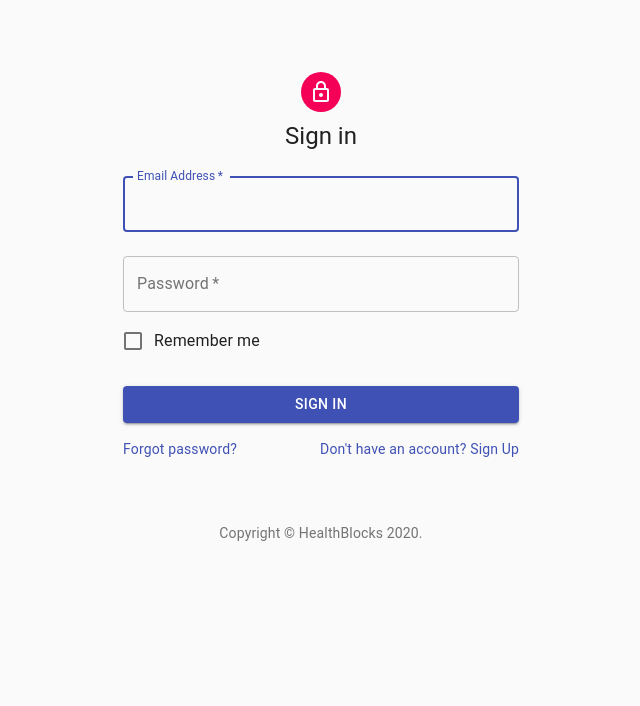
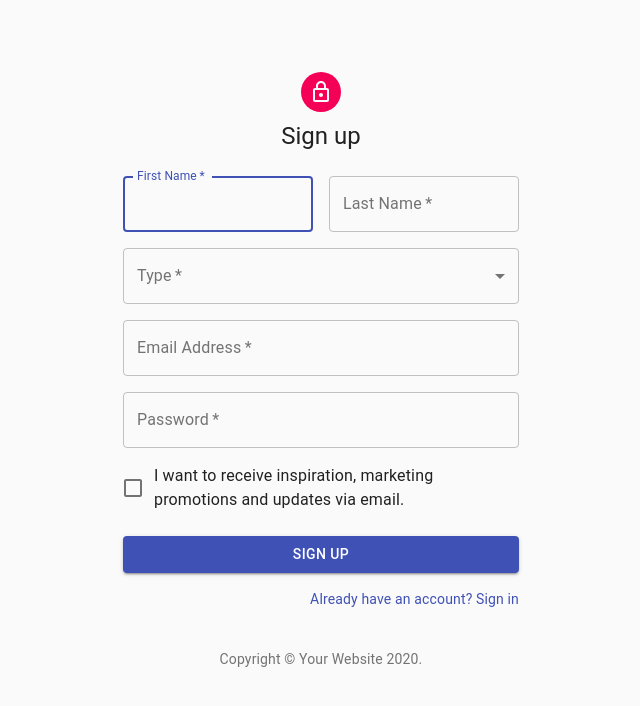
Before and after one commit to pratik3098/DappIIFinalProject, a React (Create React App) app in the folder healthblocks/: page / in a window 1280 px wide. Shown: the top 706 px of the page, without its empty margins (319-959 px from the left). Built offline with nearby package versions, Linux system fonts and the light colour scheme.

Commit message:
route to signup form added

```diff
--- a/healthblocks/src/App.js
+++ b/healthblocks/src/App.js
@@ -28,11 +28,14 @@ export default function App() {
           <Route path="/signup">
             <SignUp />
           </Route>
-          <Route path="/submit">
+          <Route path="/signupform">
+            <SignUpForm />
+          </Route>
+          <Route path="/dashboard">
             <SignIn />
           </Route>
           <Route path="/">
-            <SignIn />
+            <SignUp />
           </Route>
         </Switch>
       </div>
--- a/healthblocks/src/components/SignIn.js
+++ b/healthblocks/src/components/SignIn.js
@@ -13,7 +13,11 @@ import Typography from '@material-ui/core/Typography';
 import { makeStyles } from '@material-ui/core/styles';
 import Container from '@material-ui/core/Container';
 import axios from 'axios';
-import {server} from '../configData.js'
+import {server} from '../configData.js';
+import {
+  useHistory,
+  BrowserRouter as Router,
+} from "react-router-dom";
 
 
 
@@ -51,6 +55,7 @@ const useStyles = makeStyles((theme) => ({
 }));
 
 export default function SignIn() {
+  const history = useHistory()
   const classes = useStyles();
   const[email, setEmail]=React.useState('')
   const[password, setPassowrd]= React.useState('')
@@ -70,6 +75,8 @@ export default function SignIn() {
       email: email,
       password: password
     })
+      history.push("/admin")
+
   }
   return (
     <Container component="main" maxWidth="xs">
--- a/healthblocks/src/components/SignUp.js
+++ b/healthblocks/src/components/SignUp.js
@@ -1,4 +1,4 @@
-import React from 'react';
+import React, { Children } from 'react';
 import Avatar from '@material-ui/core/Avatar';
 import Button from '@material-ui/core/Button';
 import CssBaseline from '@material-ui/core/CssBaseline';
@@ -16,6 +16,14 @@ import InputLabel from "@material-ui/core/InputLabel";
 import FormControl from "@material-ui/core/FormControl";
 import Select from "@material-ui/core/Select";
 import Regex from "regex";
+import axios from 'axios';
+import {
+  useHistory,
+  Route,
+  BrowserRouter as Router,
+  useParams
+} from "react-router-dom";
+import {server} from '../configData.js'
 const emailvalidationPattern= `^[_A-Za-z0-9-\\+]+(\\.[_A-Za-z0-9-]+)*@[A-Za-z0-9-]+(\\.[A-Za-z0-9]+)*(\\.[A-Za-z]{2,})$;`
 const regex = new Regex(emailvalidationPattern);
 function Copyright() {
@@ -52,10 +60,18 @@ const useStyles = makeStyles((theme) => ({
 }));
 
 export default function SignUp() {
-  const classes = useStyles();
+  const classes = useStyles()
+  const history = useHistory()
+  const {dt}= useParams()
   const [state, setState] = React.useState({
     type: ""
   });
+
+  const [firstName, setFirstName]=React.useState('')
+  const [lastName, setLastName]=React.useState('')
+  const [type, setType]=React.useState('')
+  const[email,setEmail]=React.useState('')
+  const[password, setPassword]=React.useState('')
   function NativeSelects() {
 
     const classes = useStyles();
@@ -67,6 +83,7 @@ export default function SignUp() {
         ...state,
         [name]: event.target.value
       });
+      setType(event.target.value)
     };
 
     return (
@@ -98,9 +115,28 @@ export default function SignUp() {
     );
   }
 
-  const onClickRedirect= event =>{
+  const OnSubmitForm= (ev) =>{
 
-    console.log("Type: "+state["type"])
+   let  data= {
+      email: email,
+      password: password,
+      fname: firstName,
+      lname:lastName,
+      type: type
+    }
+
+    axios.post('http://'+server.host+':'+server.port+'/auth',{
+      data: data
+    })
+
+    // if(type==="Doctor" || type==="Pharmacy")
+      history.push({pathname: "/signupform", state: data})
+    // else if (type==="Patient")
+    // history.push("/dashboard")
+
+
+
+
   }
 
   return (
@@ -113,7 +149,7 @@ export default function SignUp() {
         <Typography component="h1" variant="h5">
           Sign up
         </Typography>
-        <form method="POST" className={classes.form} noValidate action="/submit">
+        <form  className={classes.form} noValidate >
           <Grid container spacing={2}>
             <Grid item xs={12} sm={6}>
               <TextField
@@ -121,6 +157,7 @@ export default function SignUp() {
                 name="firstName"
                 variant="outlined"
                 required
+                onChange={(ev)=>{ setFirstName(ev.target.value)}}
                 fullWidth
                 id="firstName"
                 label="First Name"
@@ -133,6 +170,7 @@ export default function SignUp() {
                 variant="outlined"
                 required
                 fullWidth
+                onChange={(ev)=>{ setLastName(ev.target.value)}}
                 id="lastName"
                 label="Last Name"
                 name="lastName"
@@ -150,6 +188,7 @@ export default function SignUp() {
                 id="email"
                 label="Email Address"
                 name="email"
+                onChange={(ev)=>{ setEmail(ev.target.value)}}
                 autoComplete="email"
               />
             </Grid>
@@ -162,6 +201,7 @@ export default function SignUp() {
                 label="Password"
                 type="password"
                 id="password"
+                onChange={(ev)=>{ setPassword(ev.target.value)}}
                 autoComplete="current-password"
               />
             </Grid>
@@ -173,7 +213,7 @@ export default function SignUp() {
             </Grid>
           </Grid>
           <Button
-           type="submit"
+            onClick={OnSubmitForm}
             fullWidth
             variant="contained"
             color="primary"
--- a/healthblocks/src/components/SignUpForm.js
+++ b/healthblocks/src/components/SignUpForm.js
@@ -50,8 +50,8 @@ const useStyles = makeStyles((theme) => ({
       }
   }));
 
-export default function SignUpForm(dt){
-
+export default function SignUpForm(data){
+    console.log(data)
     const classes = useStyles();
   const [state, setState] = React.useState({
     type: ""
@@ -121,7 +121,7 @@ const onClickRedirect= event =>{
                 autoComplete="email"
               />
             </Grid>
-            {(dt.type=="Doctor") ?
+            {(data.type=="Doctor") ?
             (<Grid item xs={12}>
               <TextField
                 variant="outlined"
```
Also changed, not shown: 1 other file (tests, documents, lock files or other folders).
